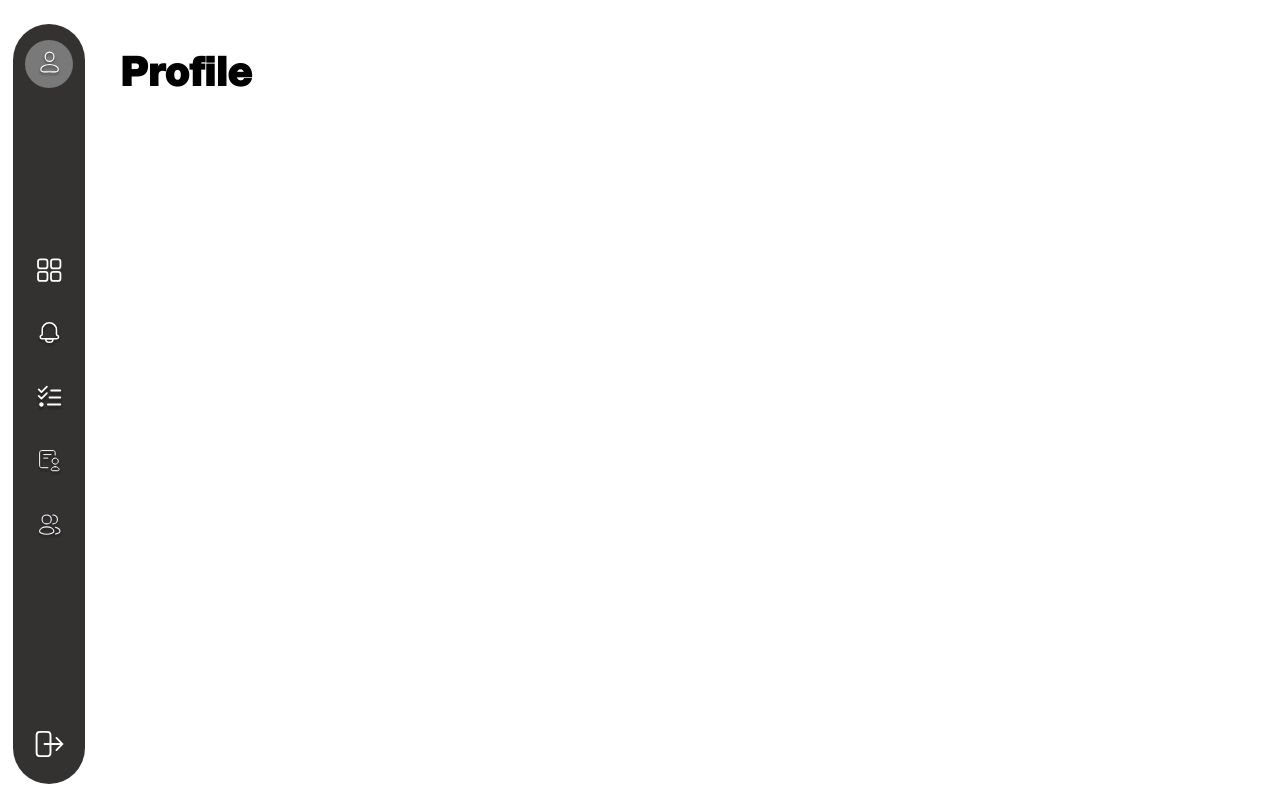
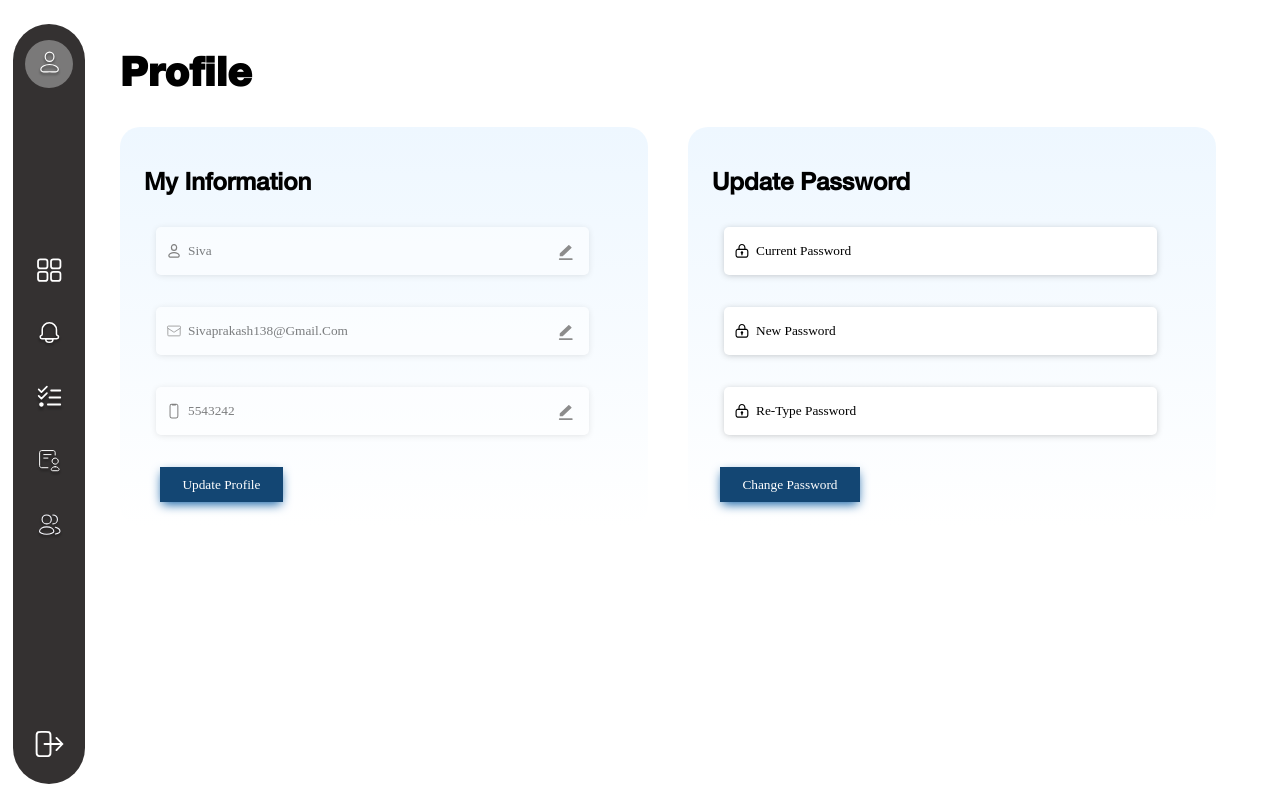
Before and after one commit to Pirates-Corp/MUHI, a Next.js app: page /admin/profile in a window 1280 px wide. Built offline with nearby package versions, Linux system fonts and the light colour scheme; a web font is replaced by a local one.

Commit message:
profile done

```diff
--- a/components/common/Header/PrimaryHeading.module.scss
+++ b/components/common/Header/PrimaryHeading.module.scss
@@ -35,7 +35,6 @@
       #primaryHeading
       {
           font-size: 2rem;
-          width: 3.5rem;
           display: block;
           padding-left: 1rem;
           margin-top: .6rem;
@@ -48,7 +47,7 @@
 @media all and (min-width: 350px) and (max-width: 600px) {
       #primaryHeading
       {
-          font-size: 1.5rem;
+          font-size: 2rem;
           padding-left: 1rem;
           margin-top: 1.8rem;
           margin-right: 0;
--- a/components/common/Header/SubHeading.module.scss
+++ b/components/common/Header/SubHeading.module.scss
@@ -1,7 +1,11 @@
 /*-----------------------
         GLOBAL Module css
 -------------------------*/
-
+#subHeading
+{
+      text-transform: capitalize;
+      font-family: HeadingMedium;
+}
 /*-----------------------
         Animations
 -------------------------*/
@@ -9,46 +13,67 @@
 /*-----------------------
          Mixin
 -------------------------*/
-
+@mixin phone {
+      #subHeading
+      {
+          font-size: 1rem;
+          display: block;
+          padding-left: 1rem;
+          margin-top: .6rem;
+      }
+}
+@mixin tablet {
+      #subHeading
+      {
+          font-size: 1.2rem;
+          margin-top: 1rem;
+      }
+}
+@mixin desktop {
+      #subHeading
+      {
+          font-size: 1.5rem;
+          margin-top: 1rem;
+      }
+}
 
 /*-----------------------
         Mobile - small
 -------------------------*/
 @media all and (max-width: 350px) {
-
+      @include phone();
 }
 
 /*-----------------------
         Mobile - Large
 -------------------------*/
 @media all and (min-width: 350px) and (max-width: 600px) {
-
+      @include phone();
 }
 
 /*-----------------------
       Tablet - small
 -------------------------*/
 @media all and (min-width: 600px) and (max-width: 900px) {
-
+     @include tablet();
 }
 
 /*-----------------------
       Tablet - Large
 -------------------------*/
 @media all and (min-width: 900px) and (max-width: 1200px) {
-
+      @include tablet();
 }
 
 /*-----------------------
       Desktop - small
 -------------------------*/
 @media all and (min-width: 1200px) and (max-width: 1800px) {
-
+   @include desktop();
 }
 
 /*-----------------------
       Desktop - large
 -------------------------*/
 @media all and (min-width: 1800px) {
-
-}
+    @include desktop();}
--- a/components/common/Profile/UpdateProfile.jsx
+++ b/components/common/Profile/UpdateProfile.jsx
@@ -0,0 +1,76 @@
+import React from "react";
+import style from '../../common/Profile/UpdateProfile.module.scss'
+import PrimaryHeading from "../../common/Header/PrimaryHeading"
+import SubHeading from "../../common/Header/SubHeading"
+
+const UpdateProfile = () =>{
+
+    const [userData, setUserData] = React.useState({username: "siva",email:"sivaprakash138@gmail.com",mobile:"5543242"})
+
+
+    const enableFunction =(e,id)=>
+    {
+      e.preventDefault();
+      let inputFelid =  document.getElementById(id);
+      inputFelid.removeAttribute('disabled');
+      inputFelid.placeholder = " "
+    }
+
+  return(
+        <>
+        <PrimaryHeading  heading="Profile"/>
+        <div id={style.profile}>
+          <div className={style.updateAccount}>
+          <SubHeading  heading="my Information"/>
+            <form id={style.accountForm}>
+
+                <div className="TextBox">
+                  <img src="/imgs/svgs/UserName.svg" alt="username" />
+                  <input type="text" id="username" placeholder={userData.username}  disabled />
+                  <img className="editImg" src="/imgs/svgs/EditOption.svg"  onClick={(e)=>enableFunction(e,"username")} alt="Edit" />
+                </div>
+
+
+                <div className="TextBox">
+                  <img src="/imgs/svgs/Email.svg" alt="email"  />
+                  <input type="email" placeholder={userData.email} id="email"  disabled/>
+                  <img className="editImg" src="/imgs/svgs/EditOption.svg"  onClick={(e)=>enableFunction(e,"email")} alt="Edit" />
+                </div>
+                <div className="TextBox">
+                  <img src="/imgs/svgs/MobileNumber.svg" alt="Mobile" />
+                  <input type="number" id="mobile" placeholder={userData.mobile}  disabled />
+                  <img className="editImg" src="/imgs/svgs/EditOption.svg"  onClick={(e)=>enableFunction(e,"mobile")} alt="Edit" />
+                </div>
+                <button type="submit" className="prBtn">Update Profile</button>
+            </form>
+          </div>
+          <div className={style.updatePassword}>
+          <SubHeading  heading="Update Password"/>
+            <form id={style.passwordForm}>
+            <div className="TextBox">
+            <img src="/imgs/svgs/CurrentPassword.svg" alt="password" />
+            <input type="password" id="currentPassword" name="password" placeholder="Current Password" required  />
+            </div>
+
+
+            <div className="TextBox">
+            <img src="/imgs/svgs/CurrentPassword.svg" alt="password" />
+            <input type="password" id="currentPassword" name="password" placeholder="New Password" required  />
+            </div>
+
+
+            <div className="TextBox">
+            <img src="/imgs/svgs/CurrentPassword.svg" alt="password" />
+            <input type="password" id="currentPassword" name="password" placeholder="Re-type Password" required  />
+            </div>
+
+            <button type="submit" className="prBtn">Change Password</button>
+            </form>
+          </div>
+        </div>
+        </>
+     )
+}
+
+
+export default UpdateProfile;
--- /dev/null
+++ b/components/common/Profile/UpdateProfile.module.scss
@@ -0,0 +1,170 @@
+/*-----------------------
+        GLOBAL Module css
+-------------------------*/
+
+/*-----------------------
+        Animations
+-------------------------*/
+
+/*-----------------------
+         Mixin
+-------------------------*/
+@mixin phone {
+    #profile
+    {
+    margin-top: 2rem;
+      .updateAccount
+      {
+        margin-bottom: 2rem;
+        padding: 1.5rem .5rem;
+        background: linear-gradient(180deg, #EEF7FF 0%, rgba(246, 247, 249, 0) 100%);
+        border-radius: 20px;
+          #accountForm
+          {
+              button{
+                margin-left: .5rem;
+              }
+          }
+      }
+      .updatePassword
+      {
+        margin-bottom: 2rem;
+        padding: 1.5rem .5rem;
+        background: linear-gradient(180deg, #EEF7FF 0%, rgba(246, 247, 249, 0) 100%);
+        border-radius: 20px;
+
+        #passwordForm
+        {
+            button{
+                margin-left: .5rem;
+              }
+        }
+      }
+    }
+
+}
+
+
+
+@mixin tablet {
+    #profile
+    {
+    margin-top: 2rem;
+      .updateAccount
+      {
+        margin-bottom: 2rem;
+        padding: 1.5rem ;
+        background: linear-gradient(180deg, #EEF7FF 0%, rgba(246, 247, 249, 0) 100%);
+        border-radius: 20px;
+          #accountForm
+          {
+
+              button{
+                margin-left: 1rem;
+              }
+          }
+      }
+      .updatePassword
+      {
+        margin-bottom: 2rem;
+        padding: 1.5rem ;
+        background: linear-gradient(180deg, #EEF7FF 0%, rgba(246, 247, 249, 0) 100%);
+        border-radius: 20px;
+
+        #passwordForm
+        {
+            button{
+                margin-left: .5rem;
+              }
+        }
+      }
+    }
+
+}
+
+
+@mixin desktop {
+  #profile
+  {
+    margin-top: 2rem;
+    display: grid;
+    grid-template-columns: 1fr 1fr;
+    gap: 2.5rem;
+    padding: 0  3rem 0 0;
+
+
+    .updateAccount
+    {
+      margin-bottom: 2rem;
+      padding: 1.5rem ;
+      background: linear-gradient(180deg, #EEF7FF 0%, rgba(246, 247, 249, 0) 100%);
+      border-radius: 20px;
+        #accountForm
+        {
+
+            button{
+              margin-left: 1rem;
+            }
+        }
+    }
+    .updatePassword
+    {
+      margin-bottom: 2rem;
+      padding: 1.5rem ;
+      background: linear-gradient(180deg, #EEF7FF 0%, rgba(246, 247, 249, 0) 100%);
+      border-radius: 20px;
+
+      #passwordForm
+      {
+          button{
+              margin-left: .5rem;
+            }
+      }
+    }
+  }
+
+}
+
+
+/*-----------------------
+        Mobile - small
+-------------------------*/
+@media all and (max-width: 350px) {
+    @include phone();
+}
+
+/*-----------------------
+        Mobile - Large
+-------------------------*/
+@media all and (min-width: 350px) and (max-width: 600px) {
+
+    @include phone();
+}
+
+/*-----------------------
+      Tablet - small
+-------------------------*/
+@media all and (min-width: 600px) and (max-width: 900px) {
+    @include tablet();
+}
+
+/*-----------------------
+      Tablet - Large
+-------------------------*/
+@media all and (min-width: 900px) and (max-width: 1200px) {
+  @include tablet();
+}
+
+/*-----------------------
+      Desktop - small
+-------------------------*/
+@media all and (min-width: 1200px) and (max-width: 1800px) {
+  @include desktop();
+}
+
+/*-----------------------
+      Desktop - large
+-------------------------*/
+@media all and (min-width: 1800px) {
+  @include desktop();
+}
--- a/pages/admin/profile.js
+++ b/pages/admin/profile.js
@@ -1,11 +1,9 @@
-import PrimaryHeading from '../../components/common/Header/PrimaryHeading'
-import BaseLayout from '../../components/Layouts/BaseLayout.jsx'
+import UpdateProfile from '../../components/common/Profile/UpdateProfile'
+import BaseLayout from '../../components/Layouts/BaseLayout'
 export default function profile() {
   return (
-    <div>
-      <BaseLayout>
-      <PrimaryHeading heading="Profile"/>
-      </BaseLayout>
-    </div>
+   <BaseLayout>
+    <UpdateProfile />
+   </BaseLayout>
   )
 }
--- a/styles/globals.scss
+++ b/styles/globals.scss
@@ -75,6 +75,13 @@ Text Box
 .TextBox {
   position: relative;
   margin: 2rem auto;
+  width: 95%;
+
+  input:disabled
+  {
+   opacity: 50%;
+  }
+
 
   input[type="number"] {
     background: #ffffff;
@@ -93,6 +100,23 @@ Text Box
     opacity: 1 !important;
   }
 
+  input[type="email"] {
+    background: #ffffff;
+    box-shadow: 0px 1px 7px -1px rgba(0, 0, 0, 0.25);
+    border-radius: 5px;
+    border: none;
+    width: 95%;
+    padding: 1rem 1rem 1rem 2rem;
+    caret-color: var(--primary);
+    font-family: TextRegular;
+    color: var(--black);
+  }
+  input[type="email"]::-webkit-input-placeholder {
+    color: var(--black);
+    text-transform: capitalize;
+    opacity: 1 !important;
+  }
+
   input[type="text"] {
     background: #ffffff;
     box-shadow: 0px 1px 7px -1px rgba(0, 0, 0, 0.25);
@@ -103,12 +127,20 @@ Text Box
     caret-color: var(--primary);
     font-family: TextRegular;
     color: var(--black);
+
+
+
+
   }
   input[type="text"]::-webkit-input-placeholder {
     color: var(--black);
     text-transform: capitalize;
     opacity: 1 !important;
   }
+
+
+
+
   input[type="password"] {
     background: #ffffff;
     box-shadow: 0px 1px 7px -1px rgba(0, 0, 0, 0.25);
@@ -125,6 +157,8 @@ Text Box
     text-transform: capitalize;
     opacity: 1 !important;
   }
+
+
   img {
     position: absolute;
     width: 1rem;
@@ -132,6 +166,21 @@ Text Box
     margin-top: 1rem;
     margin-left: .6rem;
   }
+
+
+    .editImg
+    {
+      filter: invert(57%) sepia(0%) saturate(5571%) hue-rotate(315deg) brightness(95%) contrast(119%);
+      position: absolute;
+      top: 1rem;
+      right: 8%;
+      height: 1.2rem;
+      width: 1.2rem;
+      margin: 0;;
+    }
+
+
+
 
   input[type="datetime-local"] {
     background: #ffffff;
```
Also changed, not shown: components/admin/Login.jsx (+8 -7 lines), pages/admin/reports/index.js (+4 -4 lines), components/admin/Table/ModeratorTable.jsx (deleted), components/admin/Table/StudentTable.jsx (deleted), public/imgs/svgs/EditOption.svg (added), public/imgs/svgs/Email.svg (renamed from public/imgs/svgs/Email 24px.svg).
